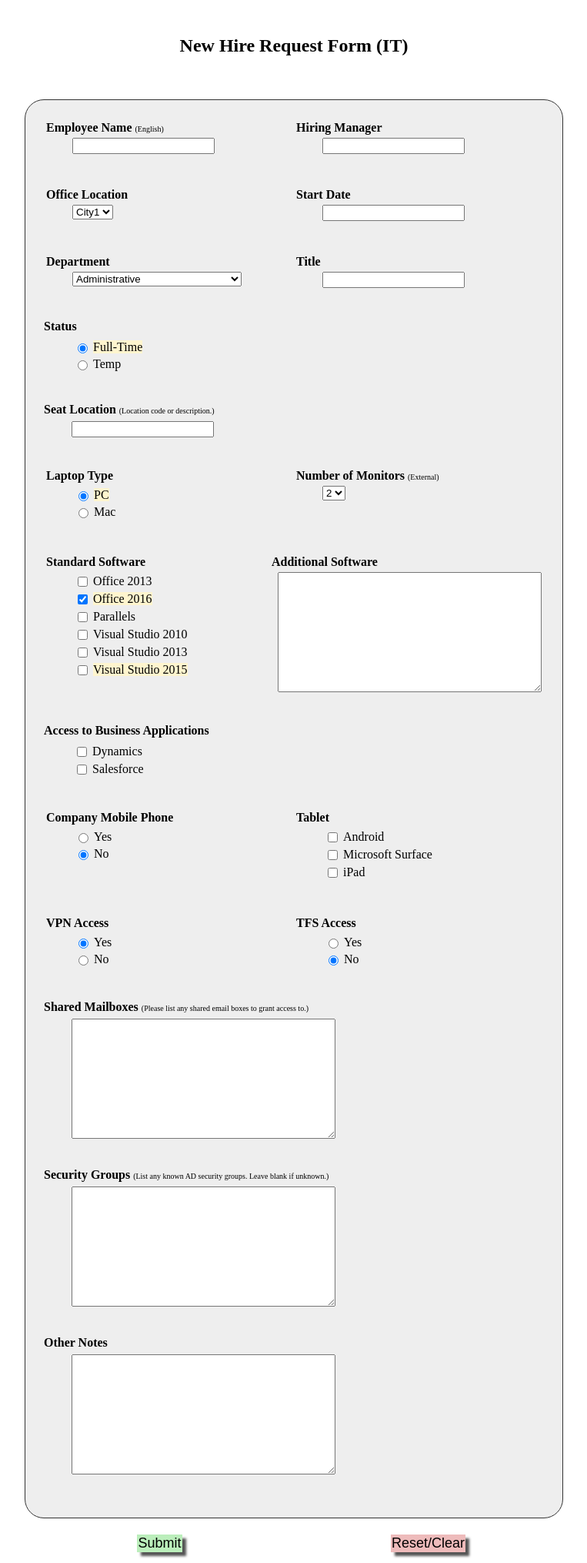
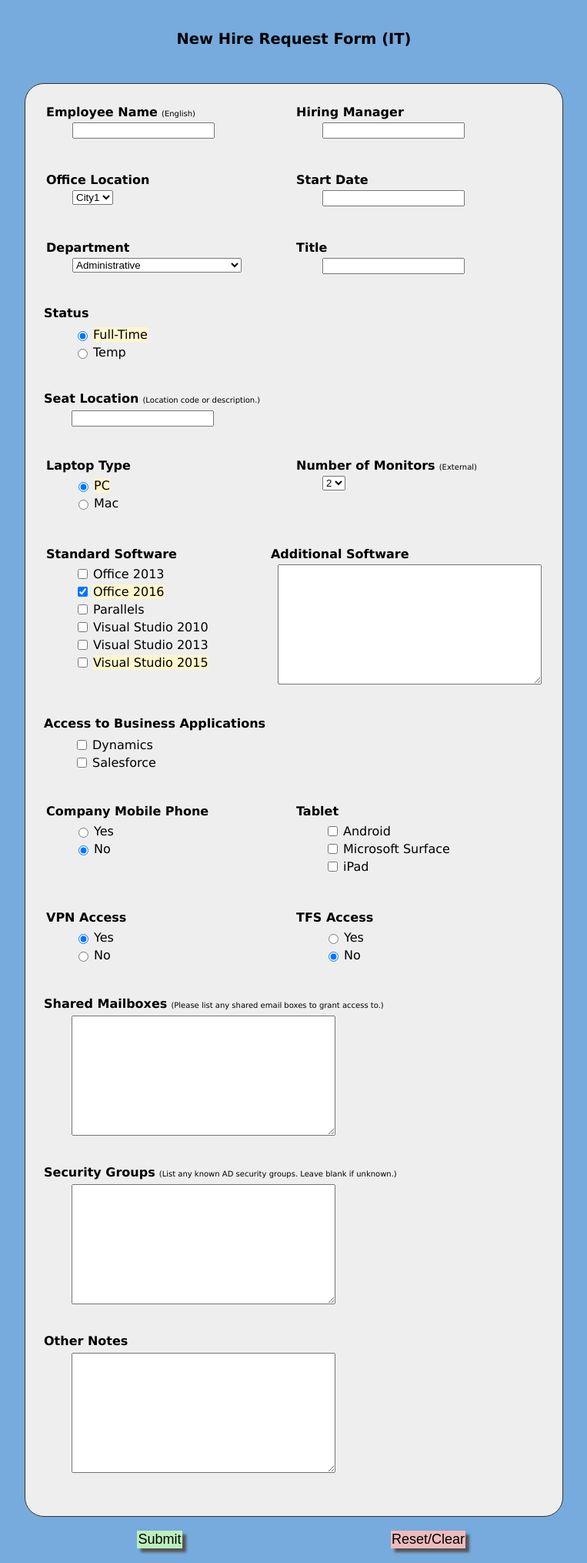
Before and after one commit to Petelombardo/phpform, a PHP site: page / in a window 1280 px wide. Shown: the whole page at 77% size, without its empty margins (258-1021 px from the left). Run offline with PHP 8.4, Linux system fonts and the light colour scheme; data that the repository does not hold is empty.

Commit message:
Cleaned up css.  Removed orphaned files from the code.

```diff
--- a/index.php
+++ b/index.php
@@ -196,10 +196,7 @@ $top="
 <html>
 <head>";
 ?>
-<link rel="stylesheet" type="text/css" href="view.css" media="all">
 <link rel="stylesheet" type="text/css" href="pikaday.css" media="all">
-<script type="text/javascript" src="view.js"></script>
-<script type="text/javascript" src="calendar.js"></script>
 <?php
 $top.="
 <style>
@@ -214,6 +211,14 @@ div.form {
 }
 span.preferred {
 	background-color: #fff5ce;
+}
+body
+{
+        background:#77aadd;
+        font-family:\"Lucida Grande\", Tahoma, Arial, Verdana, sans-serif;
+        font-size:small;
+        margin:8px 20px 16px;
+        text-align:left;
 }
 </style>
 </head>
```
